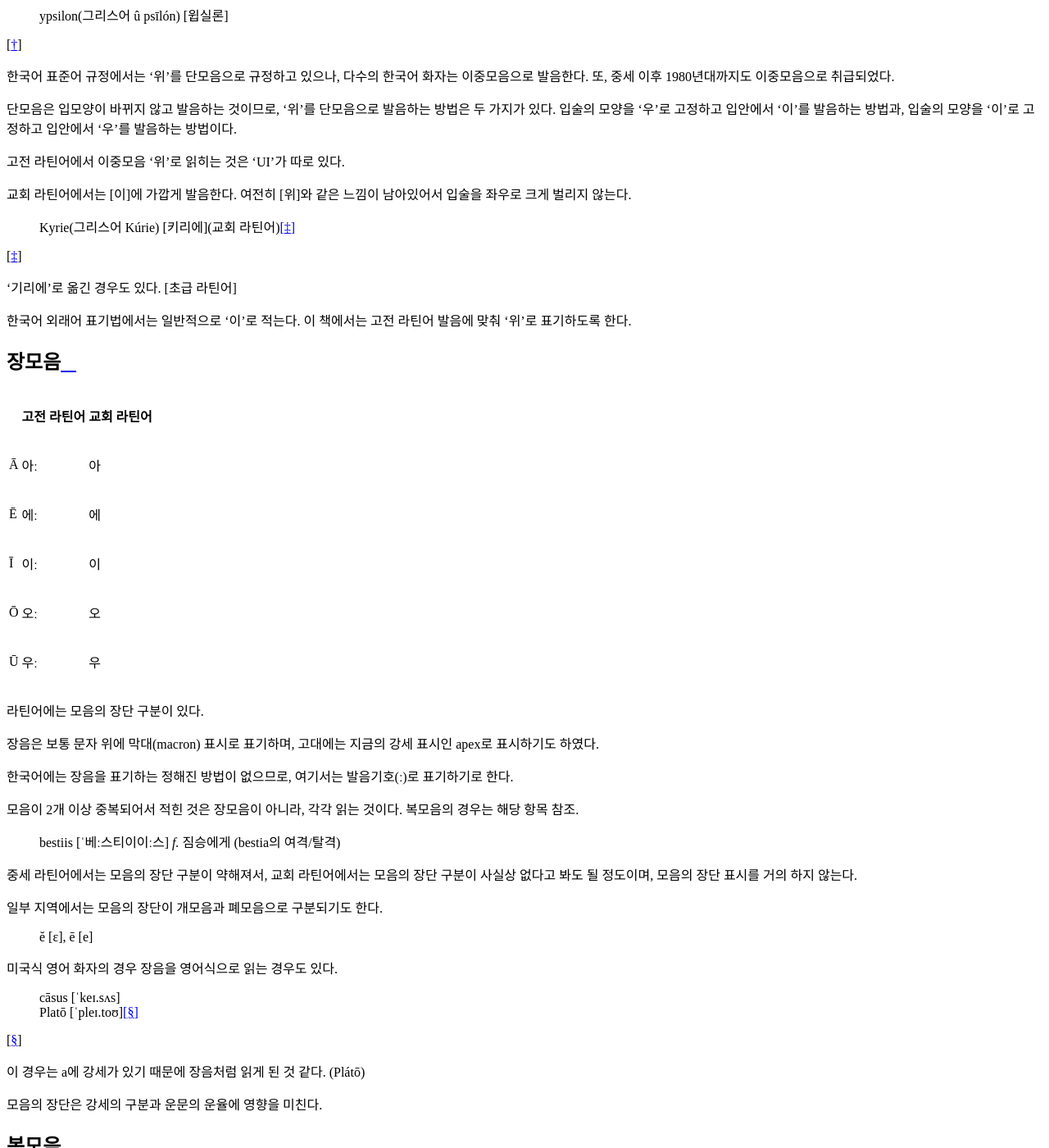
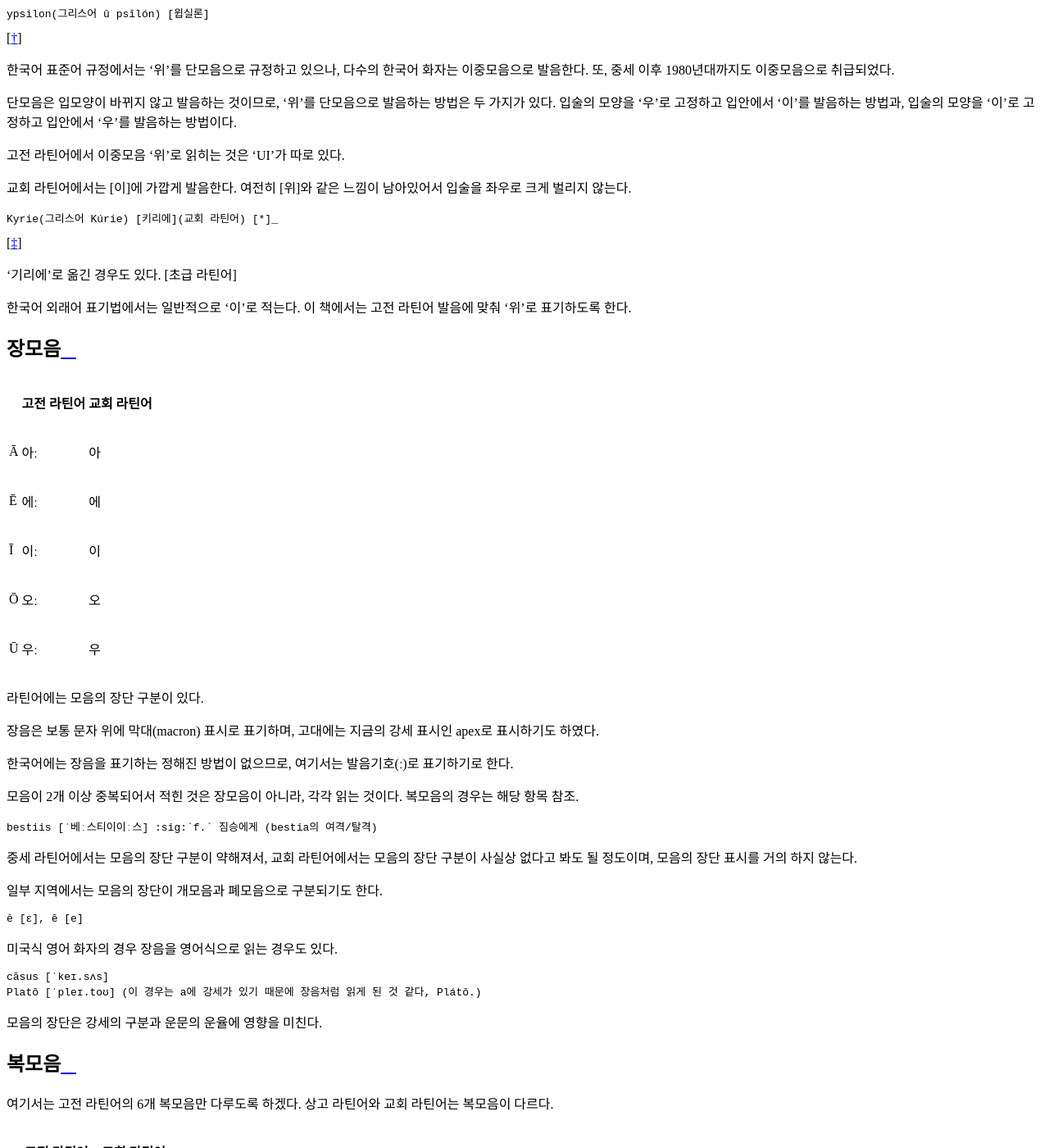
Before and after one commit to kabbala/grammatica_latina, a Sphinx documentation site: the page built from source/2-alphabet/appellatio_litterarum.rst, in a window 1280 px wide and 1400 px high, scrolled down 11063 px. Shown: the whole window at 82% size. Built offline with Sphinx 7.4.7 and the Read the Docs theme 2.0.0, drawn with Linux system fonts in a browser that asks for light colours; some of the changed text lies outside the part shown.

Commit message:
일부 수정

```diff
--- a/source/2-alphabet/abecedarium.rst
+++ b/source/2-alphabet/abecedarium.rst
@@ -25,14 +25,14 @@ W는 라틴어 표기에 필수적이 아니어서 25 글자로 보는 경우도
 
 .. note::
 
-   라틴어로 알파벳을 elementa라고도 한다. L(el), M(em), N(en)을 붙여서 읽은 것이다. 주변의 다른 언어에서 유래한 명명법으로 추정한다.
+   라틴어로 알파벳을 elementa라고도 한다. L(el), M(em), N(en)을 붙여서 읽은 것이다. 주변의 다른 언어에서 유래한 명명법으로 추정한다. alphabet 역시 그리스어 발음에서 유래한 것이다.
 
 모음
 ----
 
-라틴어에는 A, E, I, O, U 모두 5가지 모음이 있다. 한국어 [아, 에, 이, 오, 우]로 발음한다. 라틴어 모음에는 장단이 있어서 사실상 10개의 모음으로 봐야 한다고 이야기하는 학자도 있다.
+라틴어에는 A, E, I, O, U 모두 5가지 모음이 있다. 한국어 [아, 에, 이, 오, 우]로 읽는다. 라틴어 모음에는 장단이 있어서 사실상 10개의 모음으로 봐야 한다고 이야기하는 학자도 있다.
 
-Y도 모음으로 분류하나, 라틴어의 모음으로 보지 않으며, 그리스어에서 유래한 외래어를 표기할 때 주로 사용한다. 한국어 [위]와 비슷하게 발음하나 단모음이다. 화자에 따라서는 [우], [이]로 발음하는 경우도 있다. 교회 라틴어에서는 [이]에 가깝게 발음한다.
+Y도 모음으로 분류하나, 라틴어의 모음으로 보지 않으며, 그리스어에서 유래한 외래어를 표기할 때 주로 사용한다. 그리스어 알파벳과 마찬가지로 [윕실론]으로 읽는다.
 
 또한 라틴어에는 복모음이 있다. AE처럼 두 개의 문자로 표기하지만 하나의 모음으로 취급한다. 자세한 것은 해당 항목 참조.
 
--- a/source/2-alphabet/appellatio_litterarum.rst
+++ b/source/2-alphabet/appellatio_litterarum.rst
@@ -62,9 +62,9 @@
 
 Y도 모음으로 분류하나, 그리스어에서 유래한 외래어 등을 표기할 때만 사용하며, 라틴어의 모음으로는 간주하지 않는다.
 
-고전 라틴어에서 Y는 한국어 단모음 [위]로 발음한다. [*]_ 화자에 따라서는 [우], [이]로 발음하는 경우도 있다. 프랑스어 ‘y’, 독일어 ‘ü’ 발음으로 설명하기도 한다.
+고전 라틴어에서 Y는 한국어 단모음 [위]로 발음한다. [*]_ 화자에 따라서는 [우], [이]로 발음하는 경우도 있다. 프랑스어 ‘y’, 독일어 ‘ü’ 발음으로 설명하기도 한다. ::
 
-   | ypsilon(그리스어 û psīlón) [윕실론]
+   ypsilon(그리스어 û psīlón) [윕실론]
 
 .. [*]
    한국어 표준어 규정에서는 ‘위’를 단모음으로 규정하고 있으나, 다수의 한국어 화자는 이중모음으로 발음한다. 또, 중세 이후 1980년대까지도 이중모음으로 취급되었다.
@@ -73,9 +73,9 @@ Y도 모음으로 분류하나, 그리스어에서 유래한 외래어 등을
 
    고전 라틴어에서 이중모음 ‘위’로 읽히는 것은 ‘UI’가 따로 있다.
 
-교회 라틴어에서는 [이]에 가깝게 발음한다. 여전히 [위]와 같은 느낌이 남아있어서 입술을 좌우로 크게 벌리지 않는다.
+교회 라틴어에서는 [이]에 가깝게 발음한다. 여전히 [위]와 같은 느낌이 남아있어서 입술을 좌우로 크게 벌리지 않는다. ::
 
-   | Kyrie(그리스어 Kúrie) [키리에](교회 라틴어) [*]_
+   Kyrie(그리스어 Kúrie) [키리에](교회 라틴어) [*]_
 
 .. [*]
    ‘기리에’로 옮긴 경우도 있다. [초급 라틴어]
@@ -102,23 +102,20 @@ Y도 모음으로 분류하나, 그리스어에서 유래한 외래어 등을
 
 한국어에는 장음을 표기하는 정해진 방법이 없으므로, 여기서는 발음기호(ː)로 표기하기로 한다.
 
-모음이 2개 이상 중복되어서 적힌 것은 장모음이 아니라, 각각 읽는 것이다. 복모음의 경우는 해당 항목 참조.
+모음이 2개 이상 중복되어서 적힌 것은 장모음이 아니라, 각각 읽는 것이다. 복모음의 경우는 해당 항목 참조. ::
 
-   | bestiis [ˈ베ː스티이이ː스] :sig:`f.` 짐승에게 (bestia의 여격/탈격)
+   bestiis [ˈ베ː스티이이ː스] :sig:`f.` 짐승에게 (bestia의 여격/탈격)
 
 중세 라틴어에서는 모음의 장단 구분이 약해져서, 교회 라틴어에서는 모음의 장단 구분이 사실상 없다고 봐도 될 정도이며, 모음의 장단 표시를 거의 하지 않는다.
 
-일부 지역에서는 모음의 장단이 개모음과 폐모음으로 구분되기도 한다.
+일부 지역에서는 모음의 장단이 개모음과 폐모음으로 구분되기도 한다. ::
 
-   | ĕ [ɛ], ē [e]
+   ĕ [ɛ], ē [e]
 
-미국식 영어 화자의 경우 장음을 영어식으로 읽는 경우도 있다.
+미국식 영어 화자의 경우 장음을 영어식으로 읽는 경우도 있다. ::
 
-   | cāsus [ˈkeɪ.sʌs]
-   | Platō [ˈpleɪ.toʊ] [*]_
-
-.. [*]
-   이 경우는 a에 강세가 있기 때문에 장음처럼 읽게 된 것 같다. (Plátō)
+   cāsus [ˈkeɪ.sʌs]
+   Platō [ˈpleɪ.toʊ] (이 경우는 a에 강세가 있기 때문에 장음처럼 읽게 된 것 같다, Plátō.)
 
 모음의 장단은 강세의 구분과 운문의 운율에 영향을 미친다.
 
@@ -145,9 +142,9 @@ ae가 [아에]가 아니라 [아이]인 것에 유의.
 
 라틴어 복모음은 하나의 모음으로 취급한다.
 
-복모음과 같은 문자를 썼지만 복모음이 아닌 경우도 있다.
+복모음과 같은 문자를 썼지만 복모음이 아닌 경우도 있다. ::
 
-   | aer [ˈaːˌeːr] :sig:`m. f.` 공기 ([aɪr]가 아님)
+   aer [ˈaːˌeːr] :sig:`m. f.` 공기 ([aɪr]가 아님)
 
 복모음이 아닌 경우 aër처럼 움라우트를 붙여 표시하기도 한다. 그러나 고전 라틴어에서는 잘 사용하지 않는 방법이다.
 
@@ -201,10 +198,10 @@ ae가 [아에]가 아니라 [아이]인 것에 유의.
 
 [k], [p], [t] 등 무성 파열음 발음이 한국어 [ㅋ], [ㅍ], [ㅌ]와 약간 다르다고 한다.
 
-교회 라틴어에서는 [ㄲ], [ㅃ], [ㄸ]로 발음하려는 경향이 강하다. [*]_
+교회 라틴어에서는 [ㄲ], [ㅃ], [ㄸ]로 발음하려는 경향이 강하다. [*]_ ::
 
-   | Augustino 아우구스띠노
-   | Consolata 꼰솔라따
+   Augustino 아우구스띠노
+   Consolata 꼰솔라따
 
 .. [*]
    이것은 바티칸이 있는 현대 이탈리아어 발음과도 연관이 있는 것 같다.
--- a/source/coniugatio_verbi/coniugatio_verbi_prooemium.rst
+++ b/source/coniugatio_verbi/coniugatio_verbi_prooemium.rst
@@ -14,6 +14,10 @@
 일부 변화 형태는 다른 변화 형태를 차용한다. 일부 부정사와 수동태 완료형은 분사를, 동명사는 동형용사의 형태를 빌어서 사용한다.
 
 .. image:: amatus_eras.svg
+
+.. note::
+
+   수동태 완료형이 과거분사를 사용하기 때문에, 일반적인 교재에서 수동태가 분사의 뒤에 오게 된다. 그러나 수동태는 개념상으로 제일 처음에 나오는 직설법과 동일하기 때문에 학습 순서에 약간의 혼동이 발생할 수 있다.
 
 동사의 변화 형태 예시
 ---------------------
```
